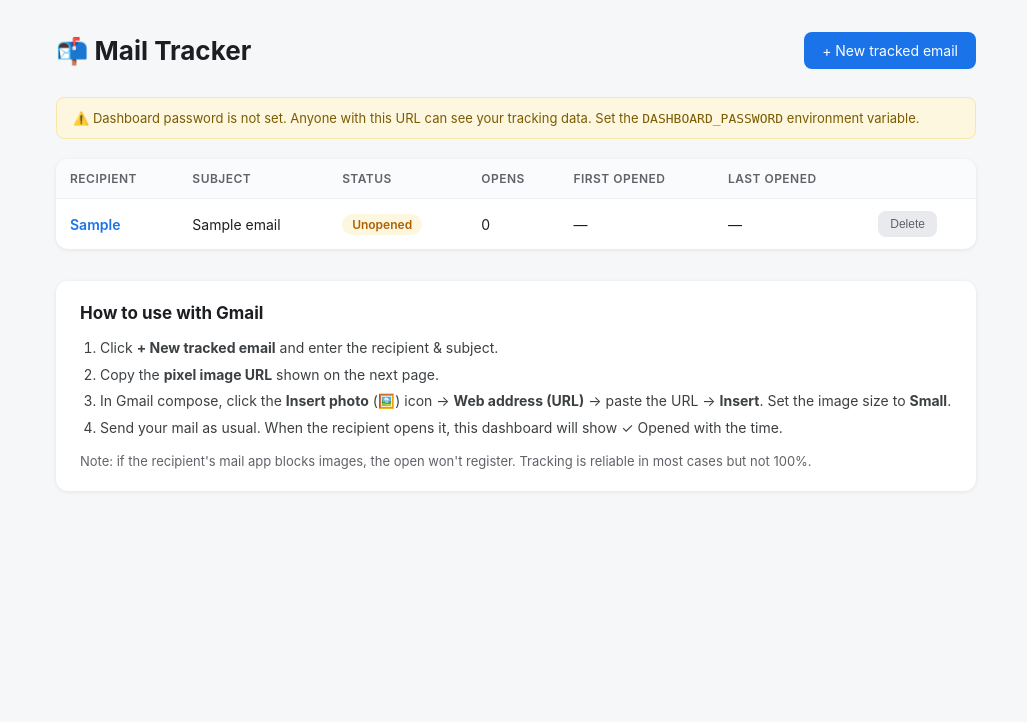
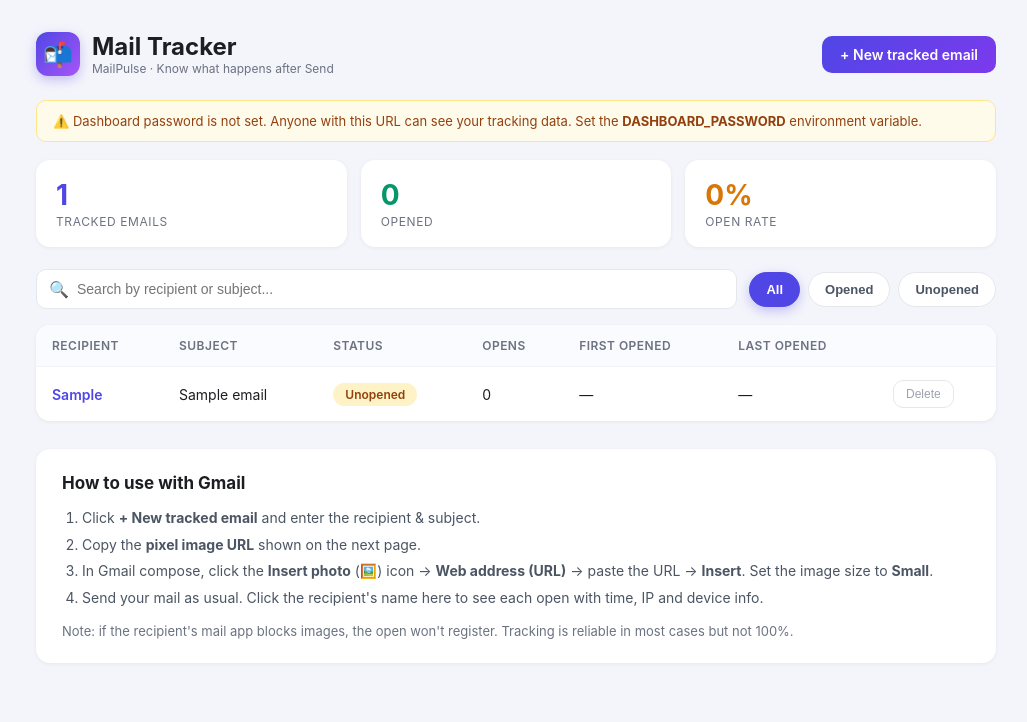
Before and after one commit to nuvishh/MailPulse, a Flask app: page / in a window 1280 px wide. Shown: the top 722 px of the page, without its empty margins (124-1151 px from the left). Run offline with Flask 3, Linux system fonts and the light colour scheme; tables that the repository leaves empty hold one stand-in row (values such as "Sample post").

Commit message:
Modern UI: session login page, search + filter, stats cards

```diff
--- a/app.py
+++ b/app.py
@@ -26,9 +26,10 @@ from datetime import datetime, timezone
 from functools import wraps
 from zoneinfo import ZoneInfo
 
-from flask import Flask, Response, g, redirect, render_template, request, url_for
+from flask import Flask, Response, g, redirect, render_template, request, session, url_for
 
 app = Flask(__name__)
+app.secret_key = os.environ.get("SECRET_KEY", "") or os.urandom(32).hex()
 
 BASE_DIR = os.path.dirname(os.path.abspath(__file__))
 DB_PATH = os.environ.get("DB_PATH", os.path.join(BASE_DIR, "tracker.db"))
@@ -86,22 +87,36 @@ init_db()
 def check_auth():
     if not ADMIN_PASSWORD:
         return True
-    auth = request.authorization
-    return bool(auth and auth.password == ADMIN_PASSWORD)
+    return session.get("authed", False)
 
 
 def requires_auth(f):
     @wraps(f)
     def decorated(*args, **kwargs):
         if not check_auth():
-            return Response(
-                "Login required",
-                401,
-                {"WWW-Authenticate": 'Basic realm="mail-tracker"'},
-            )
+            return redirect(url_for("login", next=request.path))
         return f(*args, **kwargs)
 
     return decorated
+
+
+@app.route("/login", methods=["GET", "POST"])
+def login():
+    if ADMIN_PASSWORD and check_auth():
+        return redirect(url_for("dashboard"))
+    error = None
+    if request.method == "POST":
+        if ADMIN_PASSWORD and request.form.get("password", "") == ADMIN_PASSWORD:
+            session["authed"] = True
+            return redirect(request.args.get("next") or url_for("dashboard"))
+        error = "Wrong password. Try again."
+    return render_template("login.html", error=error)
+
+
+@app.route("/logout")
+def logout():
+    session.clear()
+    return redirect(url_for("login"))
 
 
 def fmt_time(iso):
@@ -162,7 +177,17 @@ def dashboard():
                 "pixel_url": url_for("pixel", tid=e["id"], _external=True),
             }
         )
-    return render_template("dashboard.html", rows=rows, no_auth=not ADMIN_PASSWORD)
+    total = len(rows)
+    opened_count = sum(1 for r in rows if r["opened"])
+    open_rate = round(opened_count / total * 100) if total else 0
+    return render_template(
+        "dashboard.html",
+        rows=rows,
+        no_auth=not ADMIN_PASSWORD,
+        total=total,
+        opened_count=opened_count,
+        open_rate=open_rate,
+    )
 
 
 @app.route("/email/<tid>")
--- a/templates/dashboard.html
+++ b/templates/dashboard.html
@@ -6,52 +6,113 @@
 <title>Mail Tracker</title>
 <style>
   * { box-sizing: border-box; }
-  body { font-family: -apple-system, "Segoe UI", Roboto, sans-serif; margin: 0; background: #f6f7f9; color: #1c1e21; }
-  .wrap { max-width: 960px; margin: 0 auto; padding: 32px 20px 60px; }
-  header { display: flex; align-items: center; justify-content: space-between; margin-bottom: 28px; }
-  h1 { font-size: 26px; margin: 0; }
-  .btn { display: inline-block; background: #1a73e8; color: #fff; border: 0; padding: 10px 18px; border-radius: 8px; font-size: 14px; cursor: pointer; text-decoration: none; }
-  .btn:hover { background: #1765cc; }
-  .btn.danger { background: #e8eaed; color: #5f6368; padding: 6px 12px; font-size: 12px; }
-  .btn.danger:hover { background: #dadce0; }
-  table { width: 100%; border-collapse: collapse; background: #fff; border-radius: 12px; overflow: hidden; box-shadow: 0 1px 4px rgba(0,0,0,.08); }
-  th, td { text-align: left; padding: 12px 14px; font-size: 14px; border-bottom: 1px solid #eef0f3; }
-  th { background: #fafbfc; color: #5f6368; font-weight: 600; font-size: 12px; text-transform: uppercase; letter-spacing: .04em; }
+  body { font-family: -apple-system, "Segoe UI", Roboto, sans-serif; margin: 0; background: #f4f5fb; color: #1c1e21; }
+  .wrap { max-width: 1000px; margin: 0 auto; padding: 32px 20px 60px; }
+  header { display: flex; align-items: center; justify-content: space-between; margin-bottom: 24px; flex-wrap: wrap; gap: 12px; }
+  .brand { display: flex; align-items: center; gap: 12px; }
+  .brand .logo {
+    width: 44px; height: 44px; border-radius: 12px; display: flex; align-items: center; justify-content: center;
+    font-size: 24px; background: linear-gradient(135deg, #4f46e5, #a855f7); box-shadow: 0 4px 12px rgba(79,70,229,.3);
+  }
+  h1 { font-size: 24px; margin: 0; }
+  h1 small { display: block; font-size: 12px; color: #6b7280; font-weight: 400; }
+  .actions { display: flex; gap: 10px; }
+  .btn { display: inline-block; background: linear-gradient(135deg, #4f46e5, #7c3aed); color: #fff; border: 0; padding: 10px 18px; border-radius: 10px; font-size: 14px; font-weight: 600; cursor: pointer; text-decoration: none; transition: box-shadow .15s; }
+  .btn:hover { box-shadow: 0 6px 18px rgba(79,70,229,.35); }
+  .btn.ghost { background: #fff; color: #4b5563; border: 1px solid #e5e7eb; box-shadow: none; }
+  .btn.ghost:hover { background: #f9fafb; box-shadow: none; }
+  .btn.danger { background: #fff; color: #9ca3af; border: 1px solid #e5e7eb; padding: 6px 12px; font-size: 12px; font-weight: 500; box-shadow: none; }
+  .btn.danger:hover { color: #dc2626; border-color: #fecaca; background: #fef2f2; box-shadow: none; }
+  .stats { display: grid; grid-template-columns: repeat(3, 1fr); gap: 14px; margin-bottom: 22px; }
+  .stat { background: #fff; border-radius: 14px; padding: 18px 20px; box-shadow: 0 1px 4px rgba(0,0,0,.06); }
+  .stat .num { font-size: 28px; font-weight: 700; }
+  .stat .lbl { font-size: 12px; color: #6b7280; text-transform: uppercase; letter-spacing: .05em; margin-top: 2px; }
+  .stat.indigo .num { color: #4f46e5; } .stat.green .num { color: #059669; } .stat.amber .num { color: #d97706; }
+  .toolbar { display: flex; gap: 12px; align-items: center; margin-bottom: 16px; flex-wrap: wrap; }
+  .search { position: relative; flex: 1; min-width: 200px; }
+  .search input {
+    width: 100%; padding: 11px 14px 11px 40px; border: 1.5px solid #e5e7eb; border-radius: 10px; font-size: 14px; background: #fff;
+    transition: border-color .15s, box-shadow .15s;
+  }
+  .search input:focus { outline: none; border-color: #4f46e5; box-shadow: 0 0 0 3px rgba(79,70,229,.12); }
+  .search .icon { position: absolute; left: 13px; top: 50%; transform: translateY(-50%); color: #9ca3af; font-size: 16px; }
+  .pills { display: flex; gap: 8px; }
+  .pill {
+    border: 1.5px solid #e5e7eb; background: #fff; color: #4b5563; padding: 9px 16px; border-radius: 999px;
+    font-size: 13px; font-weight: 600; cursor: pointer; transition: all .15s;
+  }
+  .pill:hover { border-color: #c7d2fe; }
+  .pill.active { background: #4f46e5; border-color: #4f46e5; color: #fff; box-shadow: 0 4px 12px rgba(79,70,229,.3); }
+  .card { background: #fff; border-radius: 14px; box-shadow: 0 1px 4px rgba(0,0,0,.06); overflow: hidden; }
+  table { width: 100%; border-collapse: collapse; }
+  th, td { text-align: left; padding: 13px 16px; font-size: 14px; border-bottom: 1px solid #f3f4f6; }
+  th { background: #fafbff; color: #6b7280; font-weight: 600; font-size: 12px; text-transform: uppercase; letter-spacing: .04em; }
+  tbody tr { transition: background .1s; }
+  tbody tr:hover { background: #fafbff; }
   tr:last-child td { border-bottom: 0; }
-  .badge { display: inline-block; padding: 3px 10px; border-radius: 999px; font-size: 12px; font-weight: 600; }
-  .badge.opened { background: #e6f4ea; color: #137333; }
-  .badge.pending { background: #fef7e0; color: #b06000; }
-  .empty { background: #fff; border-radius: 12px; padding: 48px 20px; text-align: center; color: #5f6368; box-shadow: 0 1px 4px rgba(0,0,0,.08); }
-  .howto { margin-top: 32px; background: #fff; border-radius: 12px; padding: 22px 24px; box-shadow: 0 1px 4px rgba(0,0,0,.08); }
+  .badge { display: inline-block; padding: 4px 12px; border-radius: 999px; font-size: 12px; font-weight: 600; }
+  .badge.opened { background: #d1fae5; color: #065f46; }
+  .badge.pending { background: #fef3c7; color: #92400e; }
+  .rlink { color: #4f46e5; text-decoration: none; font-weight: 600; }
+  .rlink:hover { text-decoration: underline; }
+  .empty { padding: 56px 20px; text-align: center; color: #6b7280; }
+  .empty .big { font-size: 40px; margin-bottom: 8px; }
+  .howto { margin-top: 28px; background: #fff; border-radius: 14px; padding: 24px 26px; box-shadow: 0 1px 4px rgba(0,0,0,.06); }
   .howto h2 { font-size: 17px; margin: 0 0 12px; }
-  .howto ol { margin: 0; padding-left: 20px; font-size: 14px; line-height: 1.9; color: #3c4043; }
-  .howto code { background: #f1f3f4; padding: 2px 6px; border-radius: 4px; font-size: 13px; }
-  .warn { background: #fef7e0; border: 1px solid #f9e7a8; color: #7a5b00; padding: 12px 16px; border-radius: 8px; font-size: 13px; margin-bottom: 20px; }
-  .mono { font-family: ui-monospace, monospace; font-size: 12px; color: #5f6368; word-break: break-all; }
+  .howto ol { margin: 0; padding-left: 20px; font-size: 14px; line-height: 1.9; color: #4b5563; }
+  .howto .note { font-size: 13px; color: #6b7280; margin: 12px 0 0; }
+  .warn { background: #fffbeb; border: 1px solid #fde68a; color: #92400e; padding: 12px 16px; border-radius: 10px; font-size: 13px; margin-bottom: 18px; }
+  @media (max-width: 640px) { .stats { grid-template-columns: 1fr; } th:nth-child(5), td:nth-child(5), th:nth-child(6), td:nth-child(6) { display: none; } }
 </style>
 </head>
 <body>
 <div class="wrap">
   <header>
-    <h1>📬 Mail Tracker</h1>
+    <div class="brand">
+      <div class="logo">📬</div>
+      <h1>Mail Tracker<small>MailPulse · Know what happens after Send</small></h1>
+    </div>
+    <div class="actions">
       <a class="btn" href="/new">+ New tracked email</a>
+      {% if not no_auth %}<a class="btn ghost" href="/logout">Logout</a>{% endif %}
+    </div>
   </header>
 
   {% if no_auth %}
-  <div class="warn">⚠️ Dashboard password is not set. Anyone with this URL can see your tracking data. Set the <code>DASHBOARD_PASSWORD</code> environment variable.</div>
+  <div class="warn">⚠️ Dashboard password is not set. Anyone with this URL can see your tracking data. Set the <b>DASHBOARD_PASSWORD</b> environment variable.</div>
   {% endif %}
 
+  <div class="stats">
+    <div class="stat indigo"><div class="num">{{ total }}</div><div class="lbl">Tracked emails</div></div>
+    <div class="stat green"><div class="num">{{ opened_count }}</div><div class="lbl">Opened</div></div>
+    <div class="stat amber"><div class="num">{{ open_rate }}%</div><div class="lbl">Open rate</div></div>
+  </div>
+
+  <div class="toolbar">
+    <div class="search">
+      <span class="icon">🔍</span>
+      <input id="search" type="text" placeholder="Search by recipient or subject..." autocomplete="off">
+    </div>
+    <div class="pills">
+      <button class="pill active" data-filter="all">All</button>
+      <button class="pill" data-filter="opened">Opened</button>
+      <button class="pill" data-filter="unopened">Unopened</button>
+    </div>
+  </div>
+
+  <div class="card">
     {% if rows %}
-  <table>
-    <tr><th>Recipient</th><th>Subject</th><th>Status</th><th>Opens</th><th>First opened</th><th>Last opened</th><th></th></tr>
+    <table id="etable">
+      <thead><tr><th>Recipient</th><th>Subject</th><th>Status</th><th>Opens</th><th>First opened</th><th>Last opened</th><th></th></tr></thead>
+      <tbody>
       {% for r in rows %}
-    <tr>
-      <td><a href="/email/{{ r.id }}" style="color:#1a73e8;text-decoration:none;font-weight:600">{{ r.recipient }}</a></td>
+      <tr data-recipient="{{ r.recipient|e }}" data-subject="{{ r.subject|e }}" data-status="{{ 'opened' if r.opened else 'unopened' }}">
+        <td><a class="rlink" href="/email/{{ r.id }}">{{ r.recipient }}</a></td>
         <td>{{ r.subject }}</td>
         <td>{% if r.opened %}<span class="badge opened">✓ Opened</span>{% else %}<span class="badge pending">Unopened</span>{% endif %}</td>
         <td>{{ r.opens }}</td>
-      <td>{{ r.first }}</td>
-      <td>{{ r.last }}</td>
+        <td style="white-space:nowrap">{{ r.first }}</td>
+        <td style="white-space:nowrap">{{ r.last }}</td>
         <td>
           <form method="post" action="/delete/{{ r.id }}" onsubmit="return confirm('Delete this tracked email?')" style="display:inline">
             <button class="btn danger" type="submit">Delete</button>
@@ -59,13 +120,20 @@
         </td>
       </tr>
       {% endfor %}
+      </tbody>
     </table>
+    <div id="noresults" class="empty" style="display:none">
+      <div class="big">🔍</div>
+      <p>No emails match your search.</p>
+    </div>
     {% else %}
     <div class="empty">
-    <p style="font-size:16px">No tracked emails yet.</p>
-    <p>Click <b>+ New tracked email</b> to create your first tracking pixel.</p>
+      <div class="big">📭</div>
+      <p style="font-size:16px;margin:0 0 6px">No tracked emails yet.</p>
+      <p style="margin:0">Click <b>+ New tracked email</b> to create your first tracking pixel.</p>
     </div>
     {% endif %}
+  </div>
 
   <div class="howto">
     <h2>How to use with Gmail</h2>
@@ -73,10 +141,42 @@
       <li>Click <b>+ New tracked email</b> and enter the recipient &amp; subject.</li>
       <li>Copy the <b>pixel image URL</b> shown on the next page.</li>
       <li>In Gmail compose, click the <b>Insert photo</b> (🖼️) icon → <b>Web address (URL)</b> → paste the URL → <b>Insert</b>. Set the image size to <b>Small</b>.</li>
-      <li>Send your mail as usual. When the recipient opens it, this dashboard will show ✓ Opened with the time.</li>
+      <li>Send your mail as usual. Click the recipient's name here to see each open with time, IP and device info.</li>
     </ol>
-    <p style="font-size:13px;color:#5f6368;margin:12px 0 0">Note: if the recipient's mail app blocks images, the open won't register. Tracking is reliable in most cases but not 100%.</p>
+    <p class="note">Note: if the recipient's mail app blocks images, the open won't register. Tracking is reliable in most cases but not 100%.</p>
   </div>
 </div>
+
+<script>
+(function() {
+  var q = document.getElementById('search');
+  if (!q) return;
+  var pills = document.querySelectorAll('.pill');
+  var statusFilter = 'all';
+  function applyFilter() {
+    var term = q.value.toLowerCase().trim();
+    var visible = 0;
+    document.querySelectorAll('#etable tbody tr').forEach(function(tr) {
+      var hay = (tr.dataset.recipient + ' ' + tr.dataset.subject).toLowerCase();
+      var okQ = !term || hay.indexOf(term) !== -1;
+      var okS = statusFilter === 'all' || tr.dataset.status === statusFilter;
+      var show = okQ && okS;
+      tr.style.display = show ? '' : 'none';
+      if (show) visible++;
+    });
+    document.getElementById('noresults').style.display = visible ? 'none' : '';
+    document.querySelector('#etable thead').style.display = visible ? '' : 'none';
+  }
+  q.addEventListener('input', applyFilter);
+  pills.forEach(function(p) {
+    p.addEventListener('click', function() {
+      pills.forEach(function(x) { x.classList.remove('active'); });
+      p.classList.add('active');
+      statusFilter = p.dataset.filter;
+      applyFilter();
+    });
+  });
+})();
+</script>
 </body>
 </html>
```
Also changed, not shown: templates/login.html (added, +63 -0 lines). Lines whose indentation alone changed are shown as unchanged.
